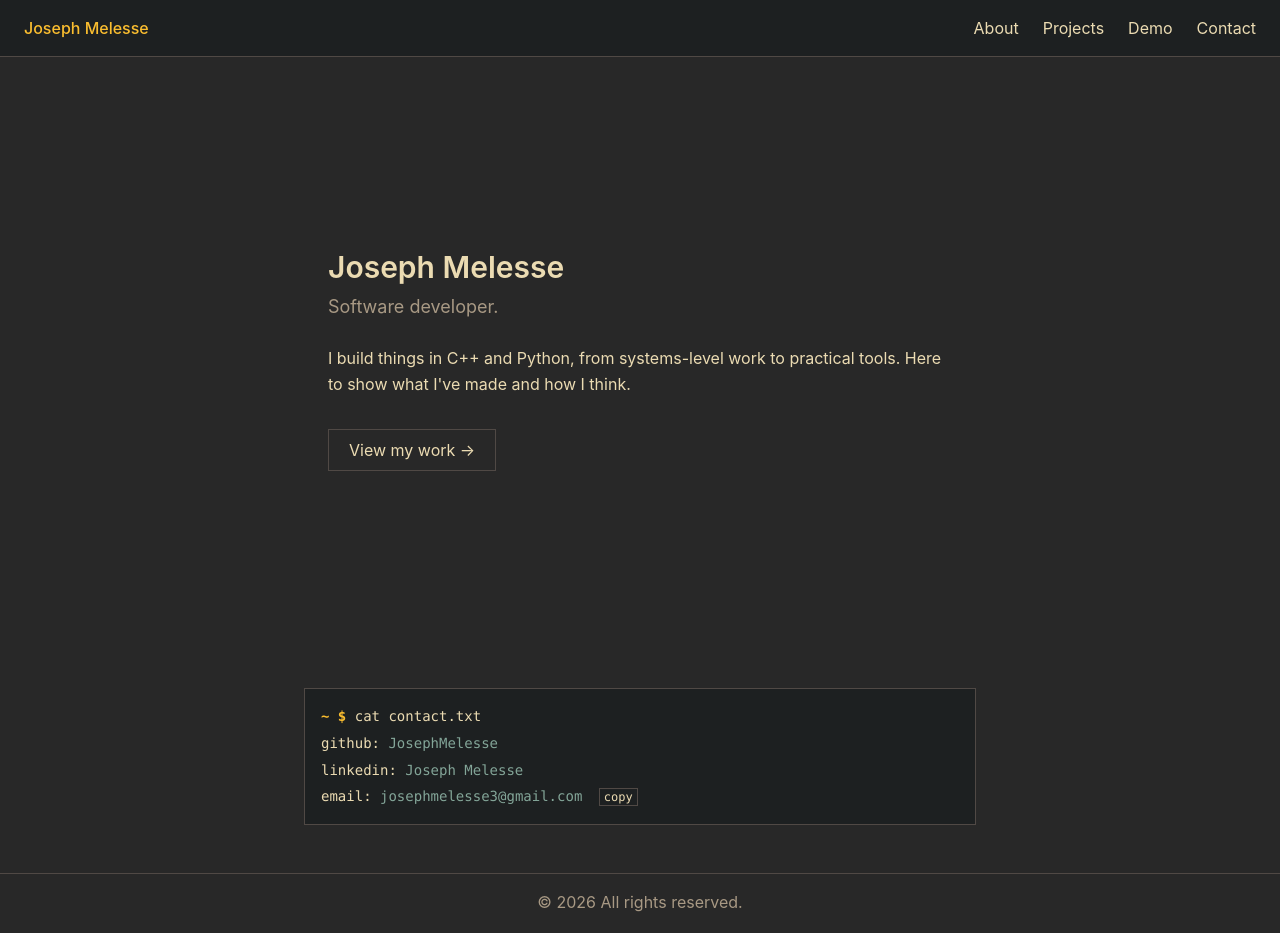
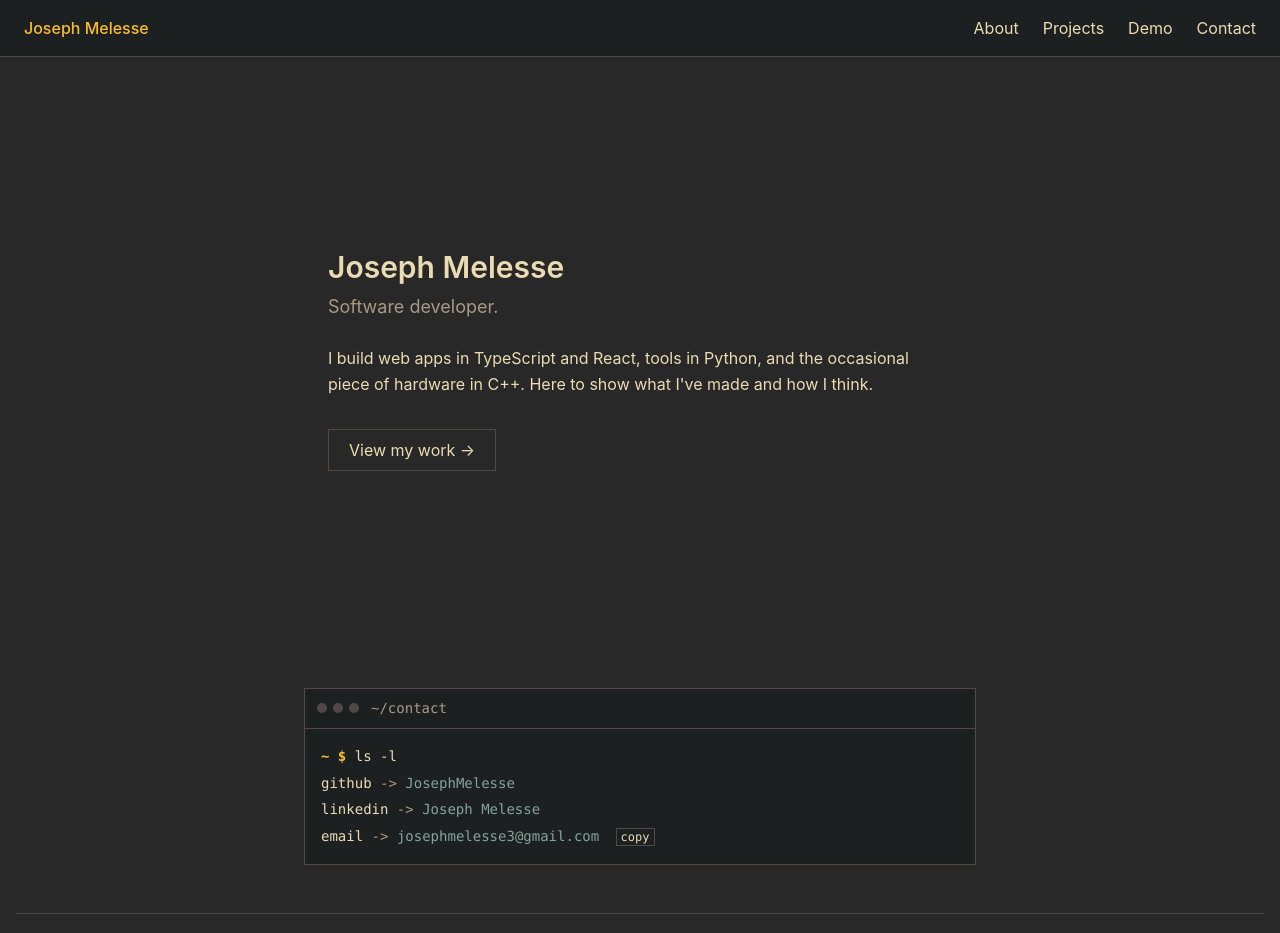
Before and after one commit to JosephMelesse/personal_portfolio, a React (Vite) app in the folder client/: page / in a window 1280 px wide. Shown: the top 933 px of the page. Built offline with nearby package versions, Linux system fonts and the light colour scheme.

Commit message:
fixed some incosistencies

```diff
--- a/client/src/components/About.tsx
+++ b/client/src/components/About.tsx
@@ -1,15 +1,19 @@
+import TerminalTitleBar from "./TerminalTitleBar";
+
 const commands = [
     { cmd: "whoami", output: ["Joseph Melesse"] },
     { cmd: "cat about.txt", output: ["Developer. Tinkerer. Currently building things on the web."] },
     { cmd: "echo $SCHOOL", output: [ "Cerritos College  ->  UC (transfer in progress)"]},
-    { cmd: "cat skills.md", output: ["# Skills", "- TypeScript / React", "- Tailwind CSS", "- Node.js"] },
+    { cmd: "cat skills.md", output: ["# Skills", "- TypeScript / React", "- Node.js / Express", "- Python", "- C++ (embedded)", "- Tailwind CSS"] },
     { cmd: "echo $LOCATION", output: ["Somewhere, Earth"] },
 ];
 
 export default function About() {
 
     return (
-        <section className="my-12 mx-auto max-w-2xl border border-edge bg-crust p-4 font-mono text-sm leading-relaxed">
+        <section className="my-12 mx-auto max-w-2xl border border-edge bg-crust font-mono text-sm leading-relaxed">
+            <TerminalTitleBar title="~/about" />
+            <div className="p-4">
                 {commands.map(({ cmd, output }, i) => (
                     <div key={i} className={i === 0 ? "" : "mt-4"}>
                         <span className="font-bold text-accent">~ $</span> {cmd}
@@ -23,6 +27,7 @@ export default function About() {
                     <span className="font-bold text-accent">~ $</span>
                     <span className="ml-1 inline-block w-2 animate-pulse">_</span>
                 </div>
+            </div>
         </section>
     );
 }
--- a/client/src/components/Footer.tsx
+++ b/client/src/components/Footer.tsx
@@ -1,4 +1,5 @@
 import { useState } from "react";
+import TerminalTitleBar from "./TerminalTitleBar";
 
 const email = "josephmelesse3@gmail.com";
 
@@ -12,15 +13,17 @@ export default function Footer() {
     };
 
     return (
-        <div id="contact">
+        <div id="contact" className="px-4">
             <h2 className="sr-only">Contact</h2>
-            <section className="mx-auto my-12 max-w-2xl border border-edge bg-crust p-4 font-mono text-sm leading-relaxed">
+            <section className="mx-auto my-12 max-w-2xl border border-edge bg-crust font-mono text-sm leading-relaxed">
+                <TerminalTitleBar title="~/contact" />
+                <div className="p-4">
                     <div>
-                    <span className="font-bold text-accent">~ $</span> cat contact.txt
+                        <span className="font-bold text-accent">~ $</span> ls -l
                     </div>
                     <ul className="mt-1 space-y-1">
                         <li>
-                        github: {" "}
+                            github <span className="text-muted">{"->"}</span>{" "}
                             <a
                                 className="text-link hover:underline"
                                 href="https://github.com/JosephMelesse"
@@ -31,7 +34,7 @@ export default function Footer() {
                             </a>
                         </li>
                         <li>
-                        linkedin: {" "}
+                            linkedin <span className="text-muted">{"->"}</span>{" "}
                             <a
                                 className="text-link hover:underline"
                                 href="https://www.linkedin.com/in/joseph-m-420333329/"
@@ -42,7 +45,7 @@ export default function Footer() {
                             </a>
                         </li>
                         <li>
-                        email: {" "}
+                            email <span className="text-muted">{"->"}</span>{" "}
                             <a className="text-link hover:underline" href={`mailto:${email}`}>
                                 {email}
                             </a>
@@ -55,6 +58,7 @@ export default function Footer() {
                             </button>
                         </li>
                     </ul>
+                </div>
             </section>
             <footer className="flex justify-center px-6 py-4 border-t border-edge text-muted">
                 © 2026 All rights reserved.
--- a/client/src/components/Home.tsx
+++ b/client/src/components/Home.tsx
@@ -7,8 +7,9 @@ export default function Home() {
             <p className="mt-2 text-lg text-muted">Software developer.</p>
 
             <p className="mt-6 max-w-prose leading-relaxed">
-                I build things in C++ and Python, from systems-level work to
-                {" "}practical tools. Here to show what I've made and how I think.
+                I build web apps in TypeScript and React, tools in Python, and
+                {" "}the occasional piece of hardware in C++. Here to show what
+                {" "}I've made and how I think.
             </p>
 
             <Link to="/projects" className="mt-8 inline-block w-fit border border-edge px-5 py-2 transition-colors hover:border-accent hover:text-accent">
--- a/client/src/components/ProjectCard.tsx
+++ b/client/src/components/ProjectCard.tsx
@@ -1,20 +1,15 @@
 import { Link } from "react-router-dom";
-import type { Project } from "./Projects";
+import type { Project } from "../data/projects";
+import TerminalTitleBar from "./TerminalTitleBar";
 
 export default function ProjectCard({ name, description, image }: Project) {
     return (
         <Link to={`/projects/${name}`} className="group block w-full max-w-2xl">
             <section className="border border-edge bg-crust font-mono text-sm transition-colors group-hover:bg-surface">
-                <div className="flex items-center gap-3 border-b border-edge px-3 py-2">
-                    <span className="flex gap-1.5">
-                        <span className="h-2.5 w-2.5 rounded-full bg-edge" />
-                        <span className="h-2.5 w-2.5 rounded-full bg-edge" />
-                        <span className="h-2.5 w-2.5 rounded-full bg-edge" />
-                    </span>
-                    <span className="truncate text-muted transition-colors group-hover:text-accent">
-                        ~/projects/{name}
-                    </span>
-                </div>
+                <TerminalTitleBar
+                    title={`~/projects/${name}`}
+                    titleClassName="transition-colors group-hover:text-accent"
+                />
                 <div className="flex items-start gap-4 p-4">
                     <p className="leading-relaxed">{description}</p>
                     <img
--- a/client/src/components/ProjectPage.tsx
+++ b/client/src/components/ProjectPage.tsx
@@ -1,5 +1,5 @@
 import { useParams, Link } from "react-router-dom";
-import { projects } from "./Projects";
+import { projects } from "../data/projects";
 
 export default function ProjectPage() {
     const { name } = useParams();
--- a/client/src/components/Projects.tsx
+++ b/client/src/components/Projects.tsx
@@ -1,61 +1,5 @@
 import ProjectCard from "./ProjectCard";
-import edugotchi_img from "../assets/edugotchi.jpg";
-import mesa_ready_img from "../assets/mesa_ready.png";
-import ankivert_img from "../assets/ankivert.png";
-
-export type Project = {
-    name: string;
-    description: string;
-    overview: string;
-    highlights: string[];
-    tech: string[];
-    image: string;
-    link: string;
-};
-
-export const projects: Project[] = [
-    {
-        name: "edugotchi",
-        description: "A hackathon-built ESP32-S3 desk pet and educational alarm clock. To dismiss the alarm, you answer AI-generated quiz questions using a dial.",
-        overview: "Built in a weekend at IdeaHacks. A pixel-art creature lives on a small OLED screen and reacts to how you tilt and shake the device. Shake it (or trigger its alarm remotely) and it starts quizzing you, and the only way to make it stop is to answer five questions correctly.",
-        highlights: [
-            "Answer with a physical dial: turn a potentiometer to highlight an option, hold for 1.5 seconds to lock it in.",
-            "Questions are generated on the fly by a Node server calling the OpenAI API, with a built-in fallback set for when there's no connection.",
-            "The server adapts difficulty over time based on how well you're doing.",
-            "A parent dashboard shows learning streaks, overall accuracy, and per-subject performance.",
-        ],
-        tech: ["ESP32-S3", "Arduino C++", "Node.js", "OpenAI API"],
-        image: edugotchi_img,
-        link: "https://github.com/JosephMelesse/edugotchi"
-    },
-    {
-        name: "ankivert",
-        description: "A Python TUI that converts Obsidian markdown notes into Anki flashcards and syncs them through AnkiConnect, without creating duplicates on re-runs.",
-        overview: "I take notes in Obsidian but study in Anki, and copying cards over by hand got old fast. ankivert scans a vault for cards written in a simple Q:/A: syntax and pushes them straight into Anki.",
-        highlights: [
-            "Your vault's folder structure becomes your deck structure: each subdirectory is a deck, each markdown file a nested subdeck.",
-            "A persistent ledger remembers what's already been synced, so re-running it updates existing cards instead of duplicating them.",
-            "An optional allowlist restricts scanning to just the folders you choose.",
-            "Comes with a test suite covering the parser and sync logic.",
-        ],
-        tech: ["Python 3.12", "Textual TUI", "AnkiConnect"],
-        image: ankivert_img,
-        link: "https://github.com/JosephMelesse/ankivert"
-    },
-    {
-        name: "mesa_ready",
-        description: "A transfer readiness checker for Cerritos College students applying to UC engineering and CS majors, built on scraped ASSIST.org articulation data.",
-        overview: "Figuring out which UC transfer requirements you've actually met means digging through ASSIST.org agreements one course at a time. Mesa Ready does it instantly: enter the courses you've taken (or plan to take), pick a target major, and see what's done and what's missing.",
-        highlights: [
-            "Checks your courses against real articulation agreements for UCI, UCLA, UCSD, and Berkeley engineering and CS majors.",
-            "Includes a full Cal-GETC general education breakdown alongside the major requirements.",
-            "A Python scraper pulls the 2025–2026 agreements from ASSIST.org into a single SQLite database.",
-        ],
-        tech: ["React 19", "TypeScript", "Express 5", "SQLite", "Python"],
-        image: mesa_ready_img,
-        link: "https://github.com/JosephMelesse/mesa_ready"
-    },
-];
+import { projects } from "../data/projects";
 
 export default function Projects() {
     return (
--- /dev/null
+++ b/client/src/components/TerminalTitleBar.tsx
@@ -0,0 +1,19 @@
+type TerminalTitleBarProps = {
+    title: string;
+    titleClassName?: string;
+};
+
+export default function TerminalTitleBar({ title, titleClassName = "" }: TerminalTitleBarProps) {
+    return (
+        <div className="flex items-center gap-3 border-b border-edge px-3 py-2">
+            <span className="flex gap-1.5">
+                <span className="h-2.5 w-2.5 rounded-full bg-edge" />
+                <span className="h-2.5 w-2.5 rounded-full bg-edge" />
+                <span className="h-2.5 w-2.5 rounded-full bg-edge" />
+            </span>
+            <span className={`truncate text-muted ${titleClassName}`}>
+                {title}
+            </span>
+        </div>
+    );
+}
--- /dev/null
+++ b/client/src/data/projects.ts
@@ -0,0 +1,57 @@
+import edugotchi_img from "../assets/edugotchi.jpg";
+import mesa_ready_img from "../assets/mesa_ready.png";
+import ankivert_img from "../assets/ankivert.png";
+
+export type Project = {
+    name: string;
+    description: string;
+    overview: string;
+    highlights: string[];
+    tech: string[];
+    image: string;
+    link: string;
+};
+
+export const projects: Project[] = [
+    {
+        name: "edugotchi",
+        description: "A hackathon-built ESP32-S3 desk pet and educational alarm clock. To dismiss the alarm, you answer AI-generated quiz questions using a dial.",
+        overview: "Built in a weekend at IdeaHacks. A pixel-art creature lives on a small OLED screen and reacts to how you tilt and shake the device. Shake it (or trigger its alarm remotely) and it starts quizzing you, and the only way to make it stop is to answer five questions correctly.",
+        highlights: [
+            "Answer with a physical dial: turn a potentiometer to highlight an option, hold for 1.5 seconds to lock it in.",
+            "Questions are generated on the fly by a Node server calling the OpenAI API, with a built-in fallback set for when there's no connection.",
+            "The server adapts difficulty over time based on how well you're doing.",
+            "A parent dashboard shows learning streaks, overall accuracy, and per-subject performance.",
+        ],
+        tech: ["ESP32-S3", "Arduino C++", "Node.js", "OpenAI API"],
+        image: edugotchi_img,
+        link: "https://github.com/JosephMelesse/edugotchi"
+    },
+    {
+        name: "ankivert",
+        description: "A Python TUI that converts Obsidian markdown notes into Anki flashcards and syncs them through AnkiConnect, without creating duplicates on re-runs.",
+        overview: "I take notes in Obsidian but study in Anki, and copying cards over by hand got old fast. ankivert scans a vault for cards written in a simple Q:/A: syntax and pushes them straight into Anki.",
+        highlights: [
+            "Your vault's folder structure becomes your deck structure: each subdirectory is a deck, each markdown file a nested subdeck.",
+            "A persistent ledger remembers what's already been synced, so re-running it updates existing cards instead of duplicating them.",
+            "An optional allowlist restricts scanning to just the folders you choose.",
+            "Comes with a test suite covering the parser and sync logic.",
+        ],
+        tech: ["Python 3.12", "Textual TUI", "AnkiConnect"],
+        image: ankivert_img,
+        link: "https://github.com/JosephMelesse/ankivert"
+    },
+    {
+        name: "mesa_ready",
+        description: "A transfer readiness checker for Cerritos College students applying to UC engineering and CS majors, built on scraped ASSIST.org articulation data.",
+        overview: "Figuring out which UC transfer requirements you've actually met means digging through ASSIST.org agreements one course at a time. Mesa Ready does it instantly: enter the courses you've taken (or plan to take), pick a target major, and see what's done and what's missing.",
+        highlights: [
+            "Checks your courses against real articulation agreements for UCI, UCLA, UCSD, and Berkeley engineering and CS majors.",
+            "Includes a full Cal-GETC general education breakdown alongside the major requirements.",
+            "A Python scraper pulls the 2025–2026 agreements from ASSIST.org into a single SQLite database.",
+        ],
+        tech: ["React 19", "TypeScript", "Express 5", "SQLite", "Python"],
+        image: mesa_ready_img,
+        link: "https://github.com/JosephMelesse/mesa_ready"
+    },
+];
```
Lines whose indentation alone changed are shown as unchanged.
